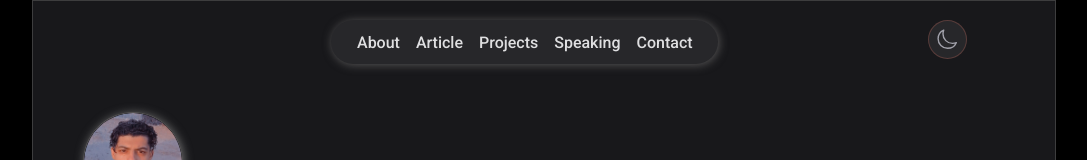
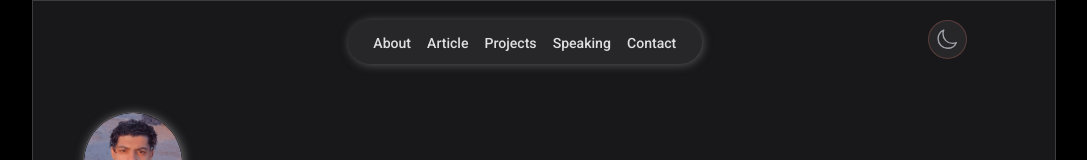
Before and after one commit to thfyz433-bot/MyPortfolio-AhmedOsama, a React (Vite) app in the folder my-project/: page / in a window 1280 px wide. Shown: the top 160 px of the page, without its empty margins (96-1183 px from the left). Built offline with nearby package versions, Linux system fonts and the light colour scheme.

Commit message:
Fix: Set relative base path and verify font links

```diff
--- a/my-project/src/components/1.navbar/navbar.css
+++ b/my-project/src/components/1.navbar/navbar.css
@@ -11,7 +11,7 @@ header ul{
 header ul li a{
     color: var(--title);
     opacity: 0.9;
-    font-size: 0.88;
+    font-size: 0.88rem;
     font-weight: 500;
 }
 
```
